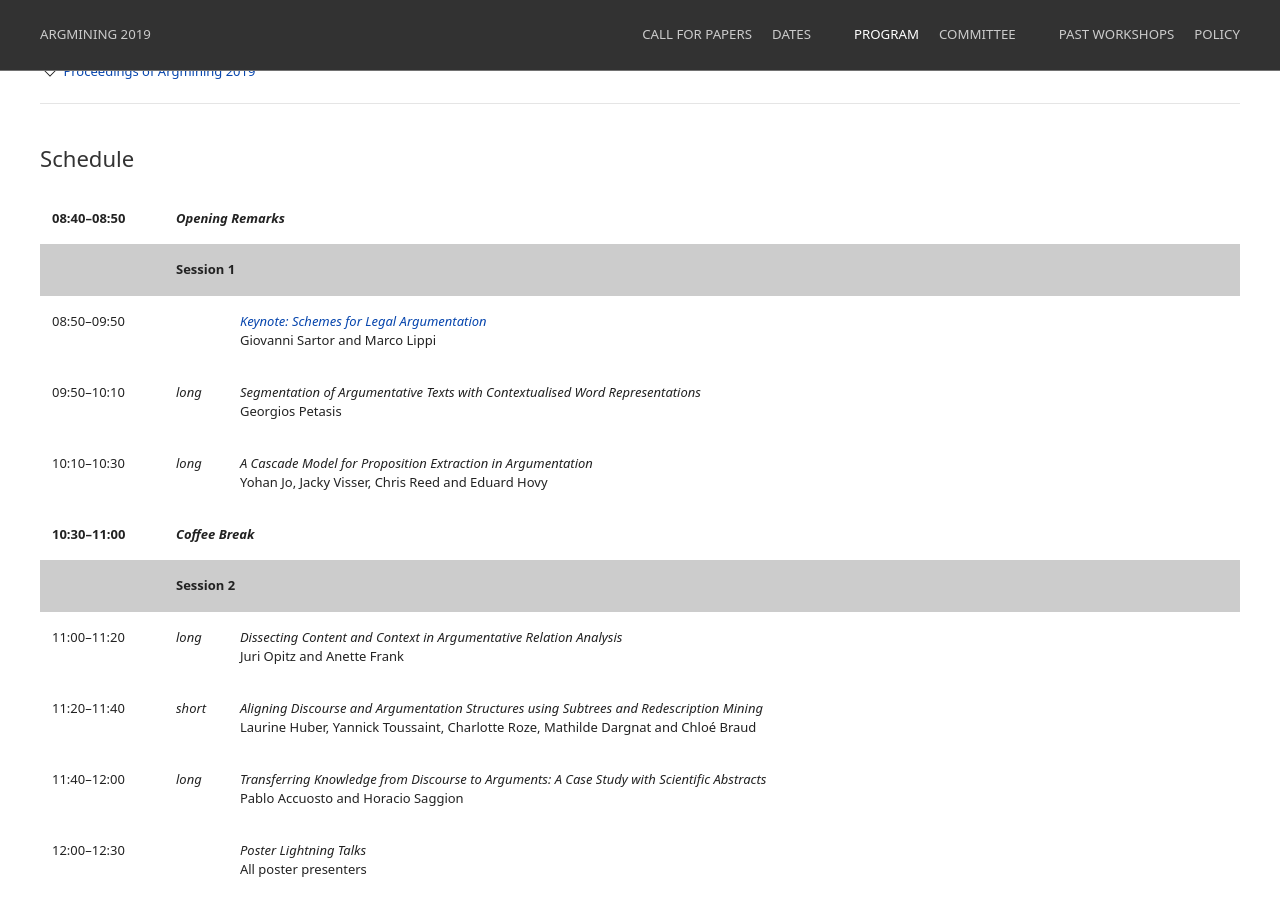
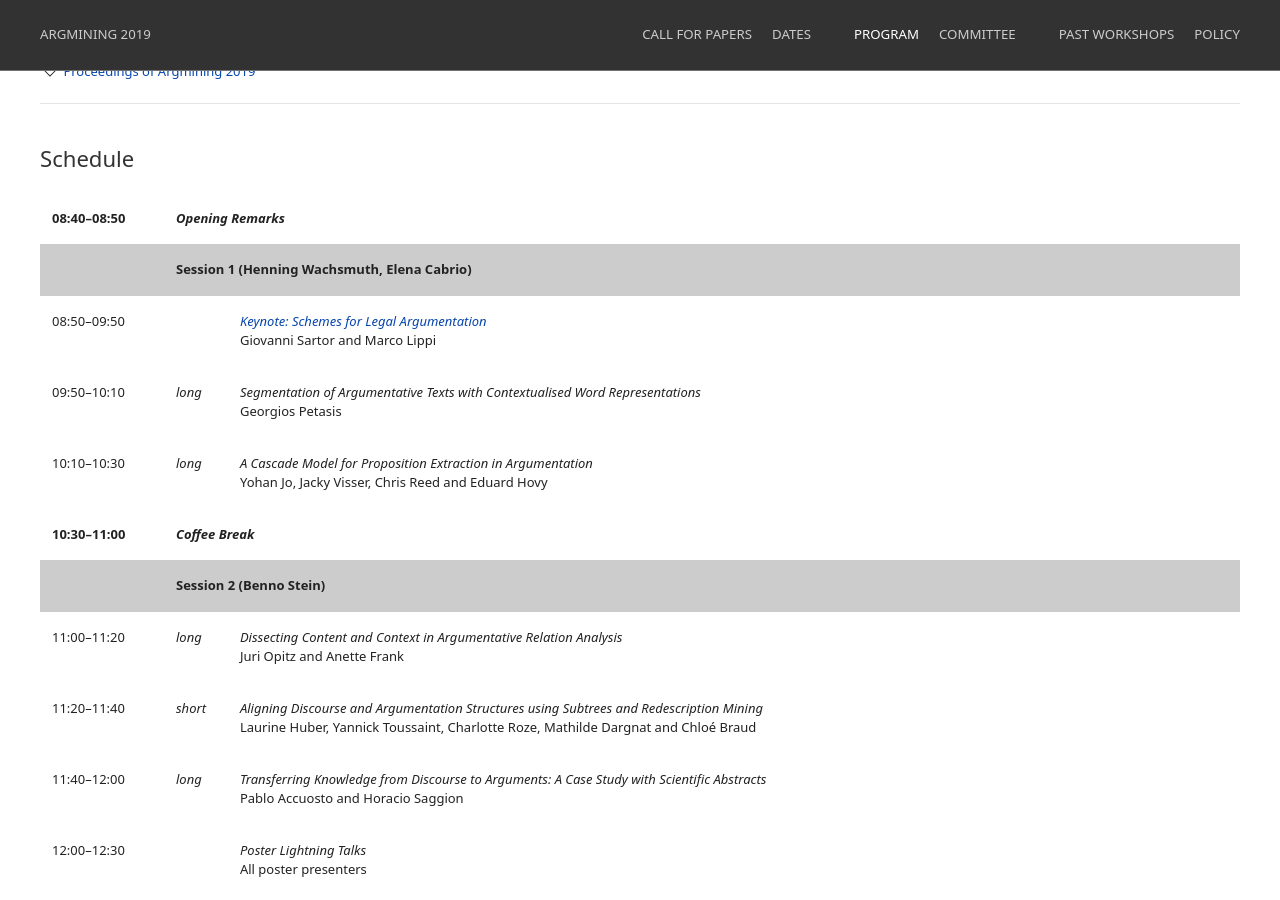
Before and after one commit to argmining19-webis-de/argmining19-webis-de.github.io, a Jekyll site: the page built from program.html, in a window 1280 px wide and 900 px high, scrolled down 523 px. Built offline with Jekyll 4.4.1, drawn with Linux system fonts in a browser that asks for light colours; some of the changed text lies outside the part shown.

Commit message:
updated news and program

```diff
--- a/schedule.html
+++ b/schedule.html
@@ -5,7 +5,7 @@
         </tr>
         <tr class="program-session">
             <td></td>
-            <td colspan="2">Session 1</td>
+            <td colspan="2">Session 1  (Henning Wachsmuth, Elena Cabrio)</td>
         </tr>
         <tr class="program-presentation-title">
             <td>08:50–09:50</td>
@@ -45,7 +45,7 @@
         </tr>
         <tr class="program-session">
             <td></td>
-            <td colspan="2">Session 2</td>
+            <td colspan="2">Session 2 (Benno Stein)</td>
         </tr>
 
 
@@ -269,7 +269,7 @@
         </tr>
         <tr class="program-session">
             <td></td>
-            <td colspan="2">Session 4</td>
+            <td colspan="2">Session 4 (Manfred Stede, Benno Stein)</td>
         </tr>
 
         <tr class="program-presentation-title">
```
Also changed, not shown: index.html (+15 -4 lines).
